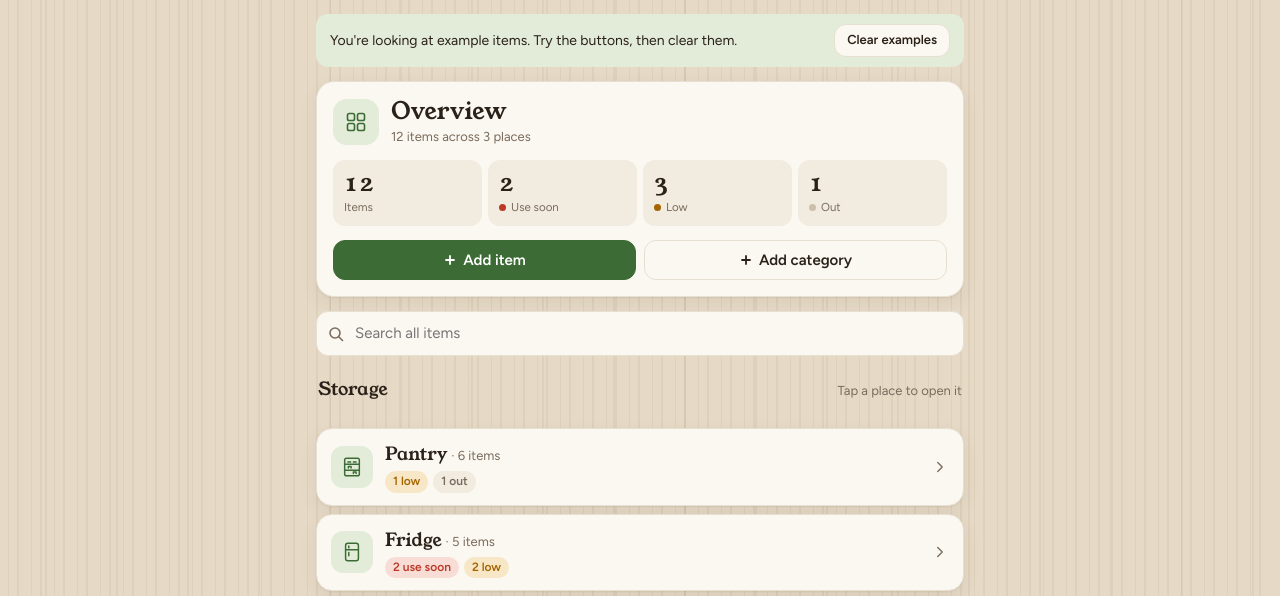
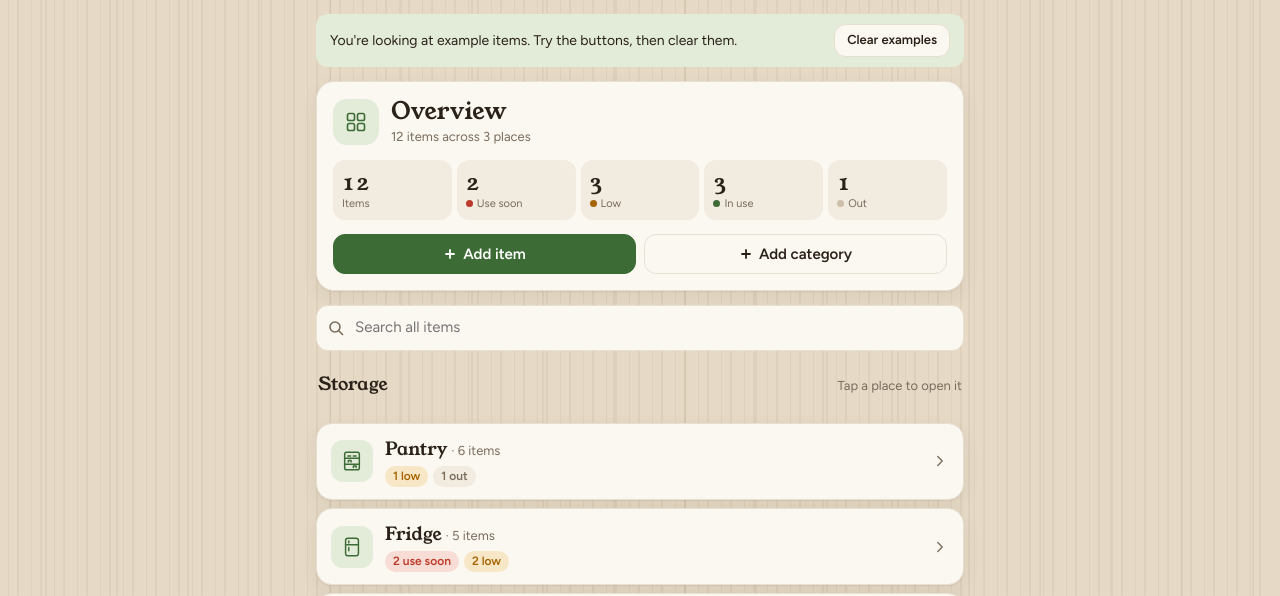
Before and after one commit to teja1308/MyStuff, a plain HTML site: page pantry/index.html in a window 1280 px wide. Shown: the part 127-723 px from the top of the page. Drawn offline with nearby package versions, Linux system fonts and the light colour scheme.

Commit message:
Add In use status for opened items
New In use tile between Low and Out (overview and each place), an In use
toggle in the item form that records the opened date, and an In use
stamp showing days since opening. Running an item out clears it.

Co-Authored-By: Claude Opus 5.5 <noreply@anthropic.com>
Claude-Session: https://claude.ai/code/session_01Q1urVC9kRPsPh82sHduuMG

```diff
--- a/pantry/index.html
+++ b/pantry/index.html
@@ -111,13 +111,14 @@
     background: var(--basil-soft); color: var(--basil); }
   .hero h2 { margin: 0; font: 400 24px/1.1 var(--display); }
   .hero .sub { color: var(--muted); font-size: 13px; margin-top: 3px; }
-  .stats { display: grid; grid-template-columns: repeat(4, 1fr); gap: 6px; }
-  .stat { border: 1px solid transparent; background: var(--sunken); border-radius: 12px; padding: 9px 10px; cursor: pointer;
+  .stats { display: grid; grid-template-columns: repeat(5, minmax(0, 1fr)); gap: 5px; }
+  .stat { border: 1px solid transparent; background: var(--sunken); border-radius: 12px; padding: 9px 8px; cursor: pointer;
     text-align: left; display: grid; gap: 1px; min-width: 0; }
   .stat:hover { border-color: var(--line-strong); }
   .stat.on { border-color: var(--basil); box-shadow: inset 0 0 0 1px var(--basil); background: var(--surface); }
-  .stat b { font: 400 24px/1.15 var(--display); font-variant-numeric: tabular-nums; }
-  .stat span { font-size: 11.5px; color: var(--muted); display: flex; align-items: center; gap: 5px; white-space: nowrap; }
+  .stat b { font: 400 22px/1.15 var(--display); font-variant-numeric: tabular-nums; }
+  .stat { align-content: start; }
+  .stat span { line-height: 1.2; font-size: 11px; color: var(--muted); display: flex; align-items: center; gap: 4px; white-space: normal; overflow-wrap: anywhere; }
   .stat.zero b { color: var(--muted); }
   .dot { width: 7px; height: 7px; border-radius: 50%; flex: none; }
   .hero-actions { display: grid; grid-template-columns: repeat(2, minmax(0, 1fr)); gap: 8px; }
@@ -205,6 +206,7 @@
   .stamp.soon { color: var(--turmeric); background: var(--turmeric-soft); border-color: transparent; }
   .stamp.bad { color: var(--tomato); background: var(--tomato-soft); border-color: transparent; }
   .stamp.ex { color: var(--basil); background: var(--basil-soft); border-color: transparent; }
+  .stamp.use { color: var(--basil); border-color: var(--basil); }
 
   .stepper { display: flex; align-items: center; border: 1px solid var(--line); border-radius: 999px; background: var(--surface); }
   .stepper button { width: 34px; height: 34px; border: 0; background: none; cursor: pointer; border-radius: 50%; display: grid; place-items: center; color: var(--muted); }
@@ -262,6 +264,10 @@
     color: var(--muted); display: grid; place-items: center; font-size: 15px; line-height: 1; }
   .cat-chip button:hover { color: var(--tomato); background: var(--tomato-soft); }
   .cat-chip.preview { padding-right: 12px; justify-self: start; }
+  .form .check-row { display: flex; align-items: center; gap: 10px; font: 500 14px var(--sans); letter-spacing: 0;
+    text-transform: none; color: var(--ink); padding: 4px 0; cursor: pointer; }
+  .form .check-row input { width: 20px; height: 20px; accent-color: var(--basil); margin: 0; flex: none; }
+  .form .check-row small { color: var(--muted); font-size: 12.5px; font-weight: 400; }
   .form .err { grid-column: 1 / -1; color: var(--tomato); font-size: 13px; margin: 0; min-height: 1em; }
   .dlg-actions { display: flex; justify-content: space-between; gap: 8px; margin-top: 20px; flex-wrap: wrap; }
   textarea.field { min-height: 170px; font: 12px/1.45 var(--mono); resize: vertical; }
@@ -311,6 +317,7 @@
         <button class="stat" data-filter="all"><b id="statAll">0</b><span>Items</span></button>
         <button class="stat" data-filter="expiring"><b id="statExp">0</b><span><i class="dot" style="background:var(--tomato)"></i>Use soon</span></button>
         <button class="stat" data-filter="low"><b id="statLow">0</b><span><i class="dot" style="background:var(--turmeric)"></i>Low</span></button>
+        <button class="stat" data-filter="inuse"><b id="statUse">0</b><span><i class="dot" style="background:var(--basil)"></i>In use</span></button>
         <button class="stat" data-filter="out"><b id="statOut">0</b><span><i class="dot" style="background:var(--line-strong)"></i>Out</span></button>
       </div>
       <div class="hero-actions">
@@ -405,6 +412,7 @@
       <label>Low at<input id="fLow" class="field" name="low" type="number" min="0" step="any" placeholder="1"></label>
       <label>Notes<input id="fNotes" class="field" name="notes"></label>
       <label>Icon<input id="fIcon" class="field" name="icon" maxlength="8" placeholder="Auto"></label>
+      <label class="full check-row"><input type="checkbox" id="fInUse" name="inuse"> In use <small>Opened and being used up</small></label>
     </div>
     <div class="dlg-actions">
       <button type="button" class="btn ghost danger" id="deleteItemBtn">Delete</button>
@@ -655,10 +663,12 @@ const STATUS = {
   expiring: isExpiring,
   low: (i) => isLow(i) && i.qty > 0,
   out: (i) => i.qty <= 0,
+  inuse: (i) => !!i.opened && i.qty > 0,
 };
-const STATUS_LABEL = { expiring: 'Use soon', low: 'Running low', out: 'Out of stock' };
+const STATUS_LABEL = { expiring: 'Use soon', low: 'Running low', out: 'Out of stock', inuse: 'In use' };
 function stats(items) {
-  return { all: items.length, expiring: items.filter(STATUS.expiring).length, low: items.filter(STATUS.low).length, out: items.filter(STATUS.out).length };
+  return { all: items.length, expiring: items.filter(STATUS.expiring).length, low: items.filter(STATUS.low).length,
+    inuse: items.filter(STATUS.inuse).length, out: items.filter(STATUS.out).length };
 }
 const plural = (n, word) => `${n} ${word}${n === 1 ? '' : 's'}`;
 
@@ -707,7 +717,7 @@ function renderHero(placeItems) {
   $('#heroSub').textContent = view.loc
     ? `${plural(st.all, 'item')} · ${plural(cats, 'category').replace('categorys', 'categories')}`
     : `${plural(st.all, 'item')} across ${plural(state.locations.length, 'place')}`;
-  for (const [k, id] of [['all', '#statAll'], ['expiring', '#statExp'], ['low', '#statLow'], ['out', '#statOut']]) {
+  for (const [k, id] of [['all', '#statAll'], ['expiring', '#statExp'], ['low', '#statLow'], ['inuse', '#statUse'], ['out', '#statOut']]) {
     $(id).textContent = st[k];
     $(id).parentElement.classList.toggle('zero', !st[k] && k !== 'all');
   }
@@ -800,6 +810,7 @@ function itemHTML(i) {
     else if (d <= 3) bits.push(`<span class="stamp soon">BB ${bbLabel(i.expiry)} · ${d}d</span>`);
     else bits.push(`<span class="stamp ok">BB ${bbLabel(i.expiry)}</span>`);
   }
+  if (STATUS.inuse(i)) { const o = -daysUntil(i.opened); bits.push(`<span class="stamp use" title="Opened ${esc(i.opened)}">In use${o > 0 ? ` · ${o}d` : ''}</span>`); }
   if (out) bits.push(`<span class="stamp bad">Out</span>`);
   else if (low) bits.push(`<span class="stamp soon">Low</span>`);
   if (i.sample) bits.push(`<span class="stamp ex">Example</span>`);
@@ -836,6 +847,7 @@ function renderShop() {
 function bump(id, delta) {
   const i = state.items.find(x => x.id === id);
   i.qty = Math.max(0, +(i.qty + delta).toFixed(3));
+  if (i.qty <= 0) i.opened = '';
   save();
 }
 
@@ -849,6 +861,7 @@ function openItem(id) {
   fillCategorySelect(i?.category);
   if (i) for (const k of ['name', 'qty', 'unit', 'category', 'location', 'expiry', 'low', 'notes', 'icon']) f[k].value = i[k] ?? '';
   else if (view.loc) f.location.value = view.loc;
+  f.inuse.checked = !!i?.opened;
   updateIconPreview();
   $('#itemDialog').showModal();
   f.name.focus();
@@ -863,6 +876,9 @@ $('#itemForm').addEventListener('submit', (e) => {
     low: f.low.value === '' ? '' : Number(f.low.value), notes: f.notes.value.trim(), icon: f.icon.value.trim(),
   };
   if (!data.name) return;
+  // Keep the original opened date when an in-use item is edited
+  const prev = editingId && state.items.find(x => x.id === editingId);
+  data.opened = f.inuse.checked ? (prev?.opened || isoDay()) : '';
   remember(data.name);
   if (editingId) {
     const it = state.items.find(x => x.id === editingId);
@@ -1029,18 +1045,19 @@ $('#sampleBtn').onclick = () => { loadSample(); toast('Example items added'); };
 $('#clearSampleBtn').onclick = () => { state.items = state.items.filter(i => !i.sample); save(); toast('Examples cleared'); };
 
 function loadSample() {
-  const mk = (name, qty, unit, category, location, expiryDays, low) =>
-    ({ id: uid(), name, qty, unit, category, location, expiry: expiryDays == null ? '' : isoDay(expiryDays), low, notes: '', added: isoDay(), sample: true });
+  const mk = (name, qty, unit, category, location, expiryDays, low, openedDaysAgo) =>
+    ({ id: uid(), name, qty, unit, category, location, expiry: expiryDays == null ? '' : isoDay(expiryDays), low, notes: '', added: isoDay(),
+       opened: openedDaysAgo == null ? '' : isoDay(-openedDaysAgo), sample: true });
   state.items.push(
-    mk('Milk', 1, 'L', 'Dairy', 'Fridge', 2, 1),
+    mk('Milk', 1, 'L', 'Dairy', 'Fridge', 2, 1, 1),
     mk('Eggs', 4, 'pcs', 'Dairy', 'Fridge', 10, 6),
     mk('Greek yogurt', 2, 'pcs', 'Dairy', 'Fridge', 6, 1),
     mk('Spinach', 1, 'pack', 'Produce', 'Fridge', -1, ''),
     mk('Tomatoes', 6, 'pcs', 'Produce', 'Fridge', 5, 3),
-    mk('Basmati rice', 2, 'kg', 'Grains & Lentils', 'Pantry', 200, 1),
+    mk('Basmati rice', 2, 'kg', 'Grains & Lentils', 'Pantry', 200, 1, 12),
     mk('Toor dal', 1, 'kg', 'Grains & Lentils', 'Pantry', 180, 1),
     mk('Penne', 500, 'g', 'International', 'Pantry', 300, 250),
-    mk('Atta', 5, 'kg', 'Flours', 'Pantry', 90, 1),
+    mk('Atta', 5, 'kg', 'Flours', 'Pantry', 90, 1, 5),
     mk('Chickpeas', 3, 'can', 'Canned', 'Pantry', 400, 2),
     mk('Olive oil', 0, 'bottle', 'Oils', 'Pantry', null, 1),
     mk('Frozen peas', 500, 'g', 'Frozen', 'Freezer', 120, 200),
```
